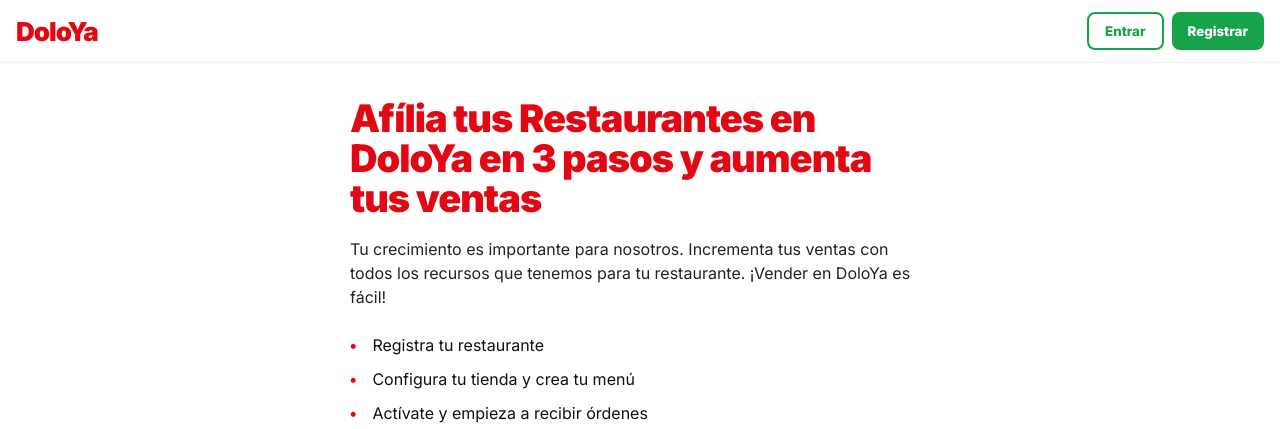
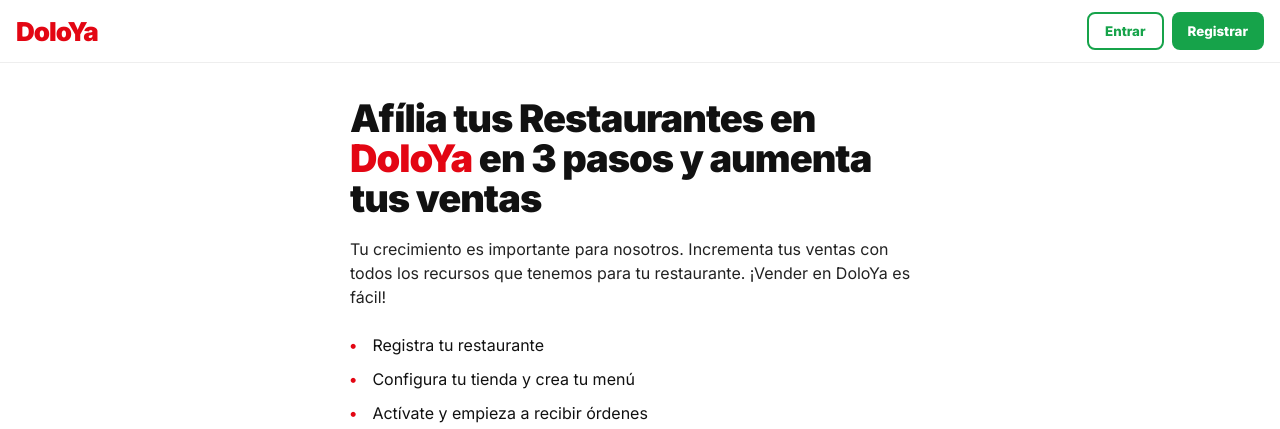
Before and after one commit to iian-dc/proyecto-rappi-registro-doloya-aliados, a plain HTML site: page index.html in a window 1280 px wide. Shown: the top 429 px of the page. Drawn offline with Linux system fonts and the light colour scheme.

Commit message:
Highlight 'DoloYa' in header and update title color
Updated the header to highlight 'DoloYa' in red and changed the color of the main title.

```diff
--- a/index.html
+++ b/index.html
@@ -15,7 +15,8 @@ header{position:sticky;top:0;z-index:50;background:#fff;display:flex;align-items
 .btn-entrar{border:2px solid #16a34a;color:#16a34a;background:#fff;padding:9px 16px;border-radius:8px;font-weight:800;cursor:pointer}
 .btn-registrar{border:none;background:#16a34a;color:#fff;padding:10px 16px;border-radius:8px;font-weight:800;cursor:pointer}
 .hero{padding:36px 20px 0}
-.hero h1{font-size:38px;line-height:1.05;font-weight:900;letter-spacing:-1px;color:#E30613}
+.hero h1{font-size:38px;line-height:1.05;font-weight:900;letter-spacing:-1px;color:#111}
+.hero h1 .rojo{color:#E30613}
 .hero p{margin-top:18px;font-size:16px;line-height:1.5;color:#222}
 .hero ul{list-style:none;margin-top:26px;display:flex;flex-direction:column;gap:14px}
 .hero ul li{display:flex;gap:16px;font-size:16px;font-weight:500}
@@ -63,7 +64,7 @@ header{position:sticky;top:0;z-index:50;background:#fff;display:flex;align-items
 </header>
 
 <section class="hero">
-<h1>Afília tus Restaurantes en DoloYa en 3 pasos y aumenta tus ventas</h1>
+<h1>Afília tus Restaurantes en <span class="rojo">DoloYa</span> en 3 pasos y aumenta tus ventas</h1>
 <p>Tu crecimiento es importante para nosotros. Incrementa tus ventas con todos los recursos que tenemos para tu restaurante. ¡Vender en DoloYa es fácil!</p>
 <ul>
 <li>Registra tu restaurante</li>
```
